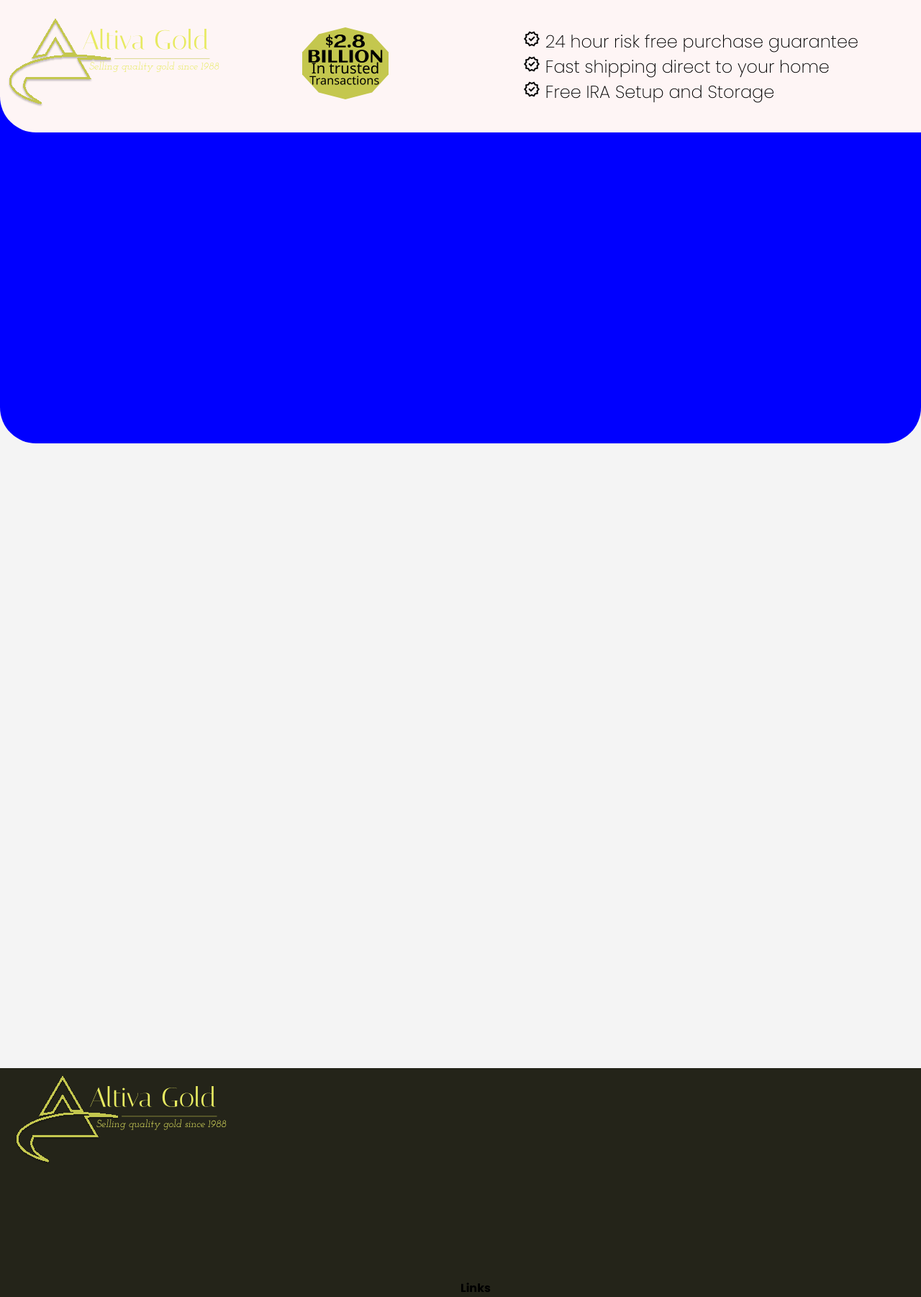
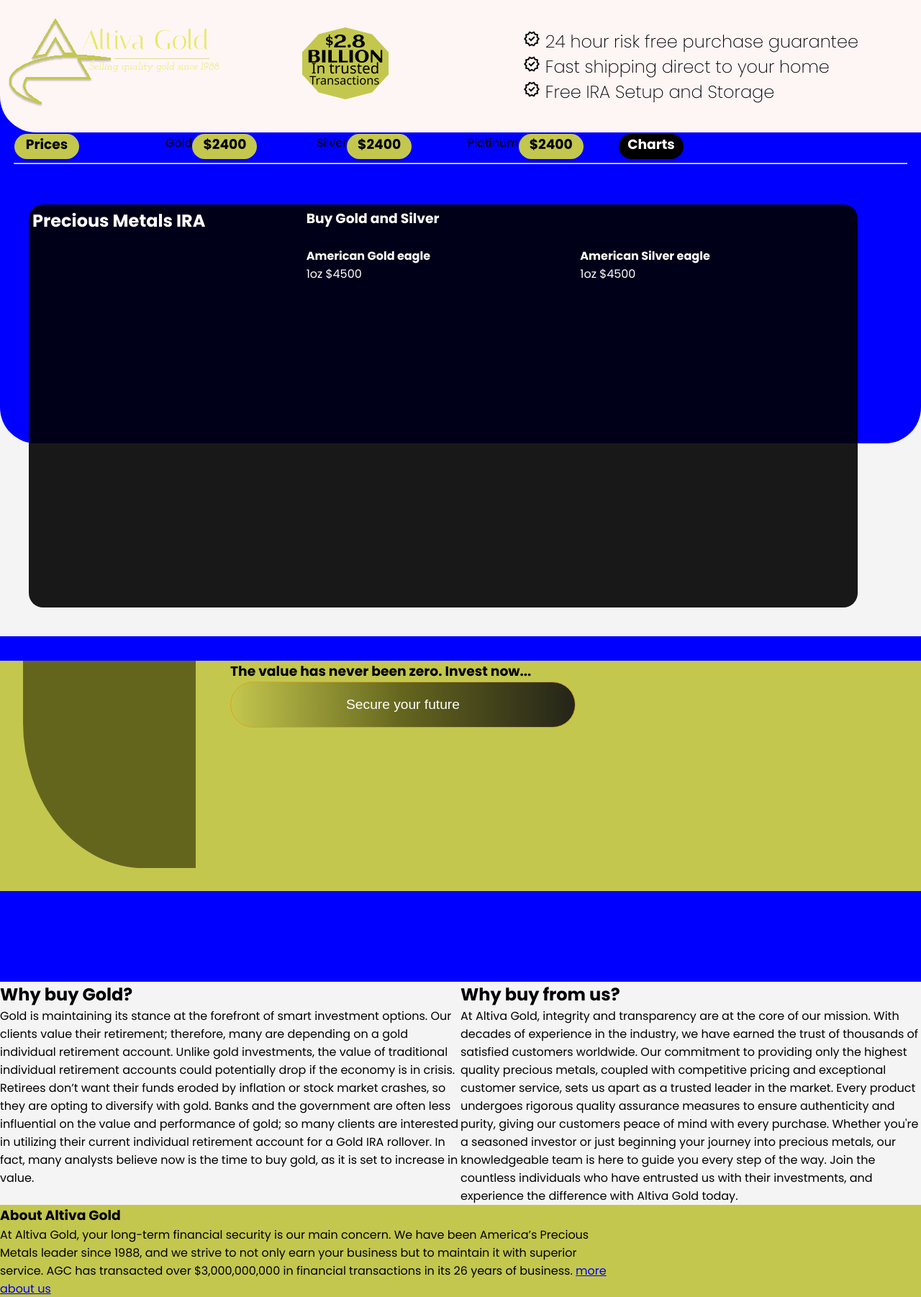
Before and after one commit to SS-ekow/GoldWebsite, a Flask app: page / in a window 1280 px wide. Shown: the part 144-1946 px from the top of the page at 72% size. Run offline with Flask 3, Linux system fonts and the light colour scheme; some web fonts are replaced.

Commit message:
added home page

```diff
--- a/app.py
+++ b/app.py
@@ -4,7 +4,7 @@
 
 @app.route('/')
 def hello():
-    return render_template('layout.html')
+    return render_template('home.html')
 
 if __name__ == '__main__':
     app.run(debug=True)
--- a/static/css/styles.css
+++ b/static/css/styles.css
@@ -101,10 +101,8 @@
 }
 /* change this */
 main{
-    height: 100vh;
     width: 100%;
-    background-color: #f4f4f4;
-    margin-top: 500px;
+
 }
 .banner-text{
     margin-top: 70px;
@@ -158,3 +156,111 @@
 
 
 }
+
+.prices-row{
+    display: grid;
+    grid-template-columns: 1fr 1fr 1fr 1fr 1fr 1fr;
+    margin-top: 130px;
+    margin-left: 20px;
+}
+
+.prices-row .pill{
+    background-color: #c4c74e;
+    width: 90px;
+    height: 35px;
+    border-radius: 70px;
+    text-align: center;
+}
+.x{
+    display: flex;
+    flex-direction: row;
+    text-align: justify;
+
+}
+
+.pill.black{
+    background-color: black;
+    color: white;
+}
+.divider-h{
+    width: 97%;
+    margin: 5px auto;
+}
+
+
+.display{
+    width: 90%;
+    height: 70vh;
+    background: rgba(0, 0, 0, 0.9);
+    border-radius: 20px;
+    color: white;
+    margin-top: 100px;
+    margin-left: 40px;
+    padding: 5px;
+    display: grid;
+    grid-template-columns: 1fr 2fr;
+
+}
+
+.home-cards{
+    display: grid;
+    grid-template-columns: 1fr 1fr;
+}
+
+
+.ribbon{
+    width: 100%;
+    height: 60vh;
+    background-color: blue ;
+    margin-top: 40px;
+}
+
+.statement{
+    width: 100%;
+    height: 40vh;
+    background: #c4c74e;
+    position: relative;
+    top: 7%;
+    display:grid;
+    grid-template-columns: 1fr 3fr;
+}
+
+.shape{
+    grid-column: 1/2;
+    width: 75%;
+    height: 90%;
+    background-color: #64651d;
+    /* box-shadow: ; */
+    margin-left: 10%;
+    border-bottom-left-radius: 70%;
+}
+
+.secure{
+    width: 50%;
+    height: 8vh;
+    background: linear-gradient(to right, #c4c74e, #64651d, #242419);
+    border-radius: 70px;
+    border: 1px solid goldenrod;
+    transition: 1s;
+    color: white;
+    font-size: larger;
+}
+
+.secure:hover{
+    background: linear-gradient( to left, #c4c74e, #64651d, #242419);
+    transform: scale(1.15);
+}
+
+.why{
+    display: grid;
+    grid-template-columns: 1fr 1fr;
+}
+
+.aboutUs{
+    width: 100%;
+    height: 50vh;
+    background: #c4c74e;
+    display: grid;
+    grid-template-columns: 2fr 1fr;
+
+}
--- /dev/null
+++ b/templates/home.html
@@ -0,0 +1,109 @@
+{% extends "layout.html" %}
+
+{% block bannerContent %}
+    <div class="prices-row">
+        <div class="pill">
+            <h3>Prices</h3>
+        </div>
+
+        <div class="x">
+            <span>Gold</span>
+            <div class="pill">
+                <h3>$2400</h3>
+            </div>
+        </div>
+        <div class="x">
+            <span>Silver</span>
+            <div class="pill">
+                <h3>$2400</h3>
+            </div>
+        </div>
+        <div class="x">
+            <span>Platinum</span>
+            <div class="pill">
+                <h3>$2400</h3>
+            </div>
+        </div>
+
+        <div class="pill black">
+            <h3>Charts</h3>
+        </div>
+
+
+    </div>
+    <hr class="divider-h">
+
+
+
+
+{% endblock bannerContent %}
+
+
+{% block content %}
+    <div class="display">
+        <div class="text">
+            <h2>Precious Metals IRA</h2>
+            <p>
+
+            </p>
+
+        </div>
+
+        <div class="buy">
+            <h3>Buy Gold and Silver</h3>
+            <div class="home-cards">
+                <div class="home-card">
+                    <img src="" alt="">
+                    <h4>American Gold eagle</h4>
+                    <p>1oz <span>$4500</span></p>
+                </div>
+                <div class="home-card">
+                    <img src="" alt="">
+                    <h4>American Silver eagle</h4>
+                    <p>1oz <span>$4500</span></p>
+                </div>
+            </div>
+
+        </div>
+    </div>
+
+    <div class="ribbon">
+        <div class="statement">
+            <div class="shape">
+                <img src="" alt="">
+            </div>
+            <div class="CTA">
+                <h3>The value has never been zero. Invest now...</h3>
+                <button class="secure">Secure your future</button>
+            </div>
+        </div>
+        <div class="accr">
+
+        </div>
+    </div>
+    <div class="why">
+        <div class="whybuy">
+            <h2>Why buy Gold?</h2>
+            <p>Gold is maintaining its stance at the forefront of smart investment options. Our clients value their retirement; therefore, many are depending on a gold individual retirement account. Unlike gold investments, the value of traditional individual retirement accounts could potentially drop if the economy is in crisis. Retirees don’t want their funds eroded by inflation or stock market crashes, so they are opting to diversify with gold. Banks and the government are often less influential on the value and performance of gold; so many clients are interested in utilizing their current individual retirement account for a Gold IRA rollover. In fact, many analysts believe now is the time to buy gold, as it is set to increase in value.</p>
+        </div>
+        <div class="whybuy">
+            <h2>Why buy from us?</h2>
+            <p>At Altiva Gold, integrity and transparency are at the core of our mission. With decades of experience in the industry, we have earned the trust of thousands of satisfied customers worldwide. Our commitment to providing only the highest quality precious metals, coupled with competitive pricing and exceptional customer service, sets us apart as a trusted leader in the market. Every product undergoes rigorous quality assurance measures to ensure authenticity and purity, giving our customers peace of mind with every purchase. Whether you're a seasoned investor or just beginning your journey into precious metals, our knowledgeable team is here to guide you every step of the way. Join the countless individuals who have entrusted us with their investments, and experience the difference with  Altiva Gold today.</p>
+        </div>
+    </div>
+    <div class="aboutUs">
+        <div class="text">
+            <!-- change this -->
+            <h3>About Altiva Gold</h3>
+            <p>At Altiva Gold, your long-term financial security is our main concern. We have been America’s Precious Metals leader since 1988, and we strive to not only earn your business but to maintain it with superior service.
+                AGC has transacted over $3,000,000,000 in financial transactions in its 26 years of business. <a href="#">more about us</a></p>
+        </div>
+        <div>
+            <img src="" alt="">
+        </div>
+    </div>
+
+
+
+
+{% endblock content %}
--- a/templates/layout.html
+++ b/templates/layout.html
@@ -77,11 +77,15 @@
             <div class="banner-text">
 
             </div>
+            {% block bannerContent %}
+            {% endblock %}
 
 
         </section>
     </header>
     <main>
+        {% block content %}
+        {% endblock %}
 
 
     </main>
```
